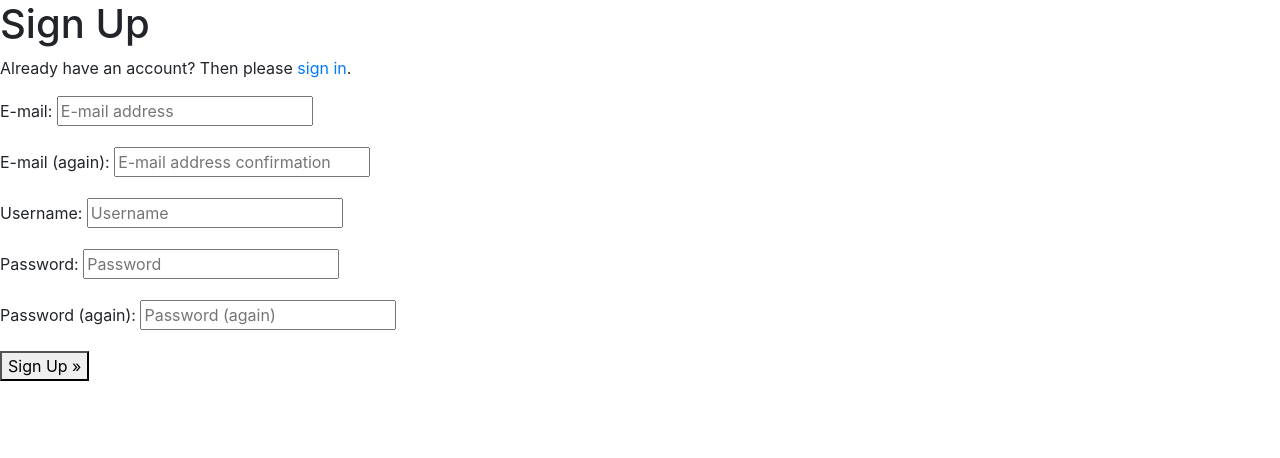
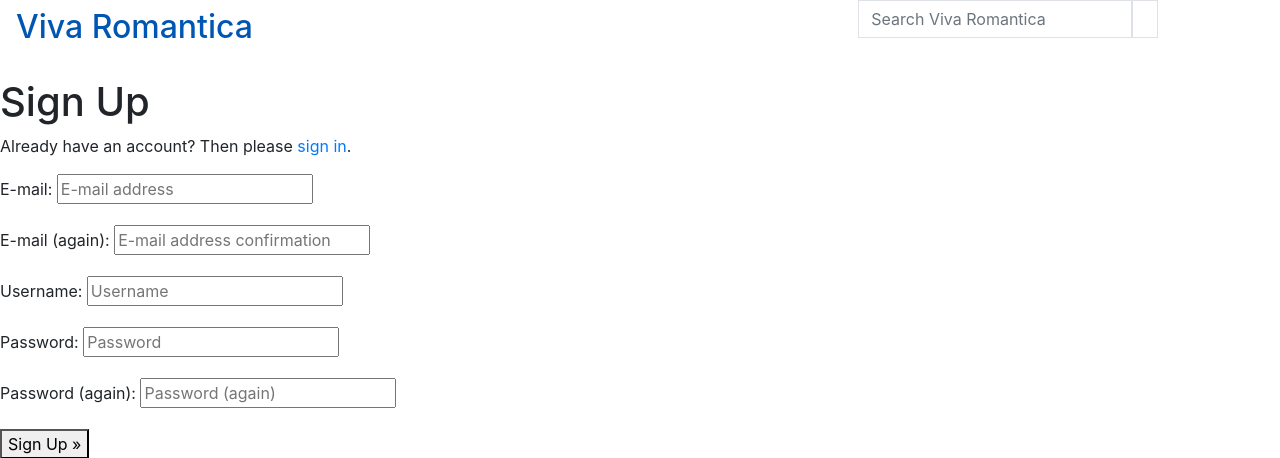
Before and after one commit to RossClarkScotland/viva_romantica, a Django app: page /accounts/signup/ in a window 1280 px wide. Shown: the top 458 px of the page. Run offline with Django 3.2, Linux system fonts and the light colour scheme; some libraries are stand-ins or nearby versions.

Commit message:
Add search bar and logo

```diff
--- a/home/templates/index.html
+++ /dev/null
@@ -1,6 +0,0 @@
-{% extends "base.html" %}
-{% load static %}
-
-{% block content %}
-<h1 class="display-4 text-success">A go</h1>
-{% endblock %}
--- a/templates/base.html
+++ b/templates/base.html
@@ -35,6 +35,34 @@
   </head>
   <body>
     <header class="container-fluid fixed-top"></header>
+      <div class="row">
+        <div class="col-12 col-lg-4 my-auto py-1 py-lg-0 text-center text-lg-left">
+          <a href="{% url 'home'%}" class="nav-link main-logo-link">
+            <h2 class="logo-font text-black my-0">Viva Romantica</h2>
+          </a>
+        </div>
+        <div class="col-12 col-lg-4 my-auto py-1 py-lg-0"></div>
+          <form method="GET" action="">
+            <div class="input-group w-100">
+              <input class="form-control border border-black rounded-0"
+              type="text" name="q" placeholder="Search Viva Romantica">
+              <div class="input group append">
+                <button class="form-control btn btn-black border border-black rounded-0" type="submit">
+                  <span class="icon">
+                    <i class="fas fa-search"></i>
+                  </span>
+                </button>
+              </div>
+            </div>
+          </form>
+        <div class="col-12 col-lg-4 my-auto py-1 py-lg-0">
+          <ul class="list-inline list-unstyled text-center text-lg-right my-0">
+            <li class="list-inline-item dropdown"></li>
+            <li class="list-inline-item"></li>
+          </ul>
+        </div>
+      </div>
+
 
     {% if messages %}
         <div class="message-container"></div>
```
Also changed, not shown: home/templates/home/index.html (added, +29 -0 lines).
